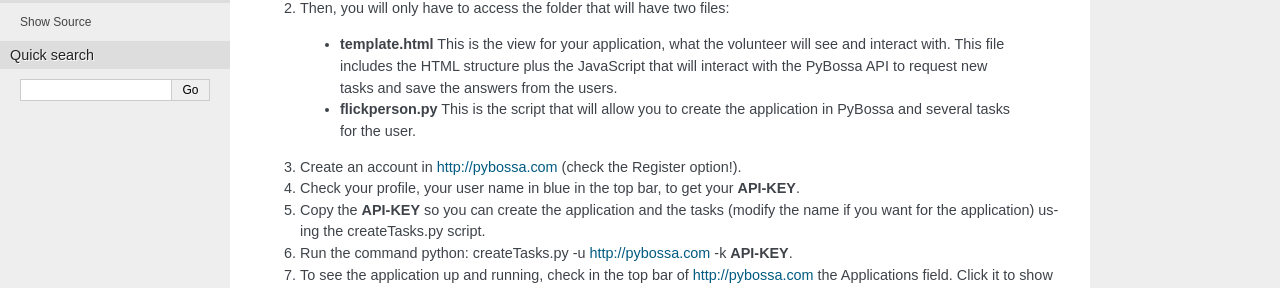
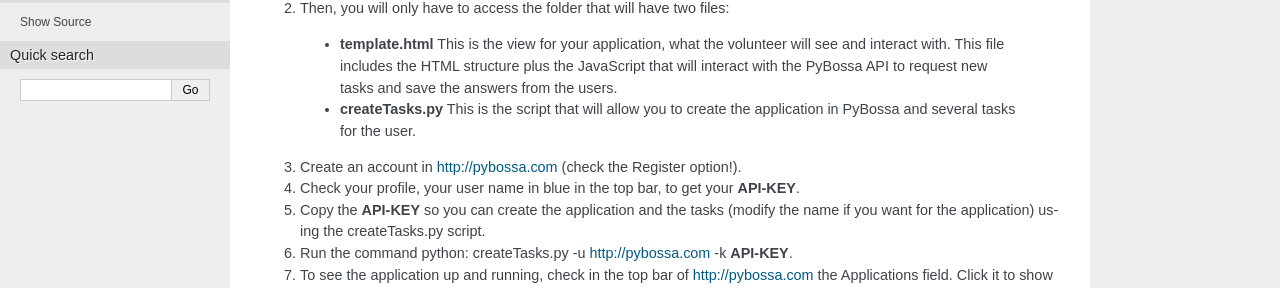
Before and after one commit to Scifabric/app-flickrperson, a Sphinx documentation site: the page built from doc/quickstart.rst, in a window 1280 px wide. Shown: the part 255-543 px from the top of the page. Built offline with Sphinx 7.4.7, drawn with Linux system fonts in a browser that asks for light colours.

Commit message:
[doc] fix of a typo.

```diff
--- a/doc/quickstart.rst
+++ b/doc/quickstart.rst
@@ -13,7 +13,7 @@ Quickstart
 2. Then, you will only have to access the folder that will have two files:
 
   * **template.html** This is the view for your application, what the volunteer will see and interact with. This file includes the HTML structure plus the JavaScript that will interact with the PyBossa API to request new tasks and save the answers from the users.
-  * **flickperson.py** This is the script that will allow you to create the application in PyBossa and several tasks for the user.
+  * **createTasks.py** This is the script that will allow you to create the application in PyBossa and several tasks for the user.
 
 3. Create an account in http://pybossa.com (check the Register option!).
 4. Check your profile, your user name in blue in the top bar, to get your **API-KEY**.
```
